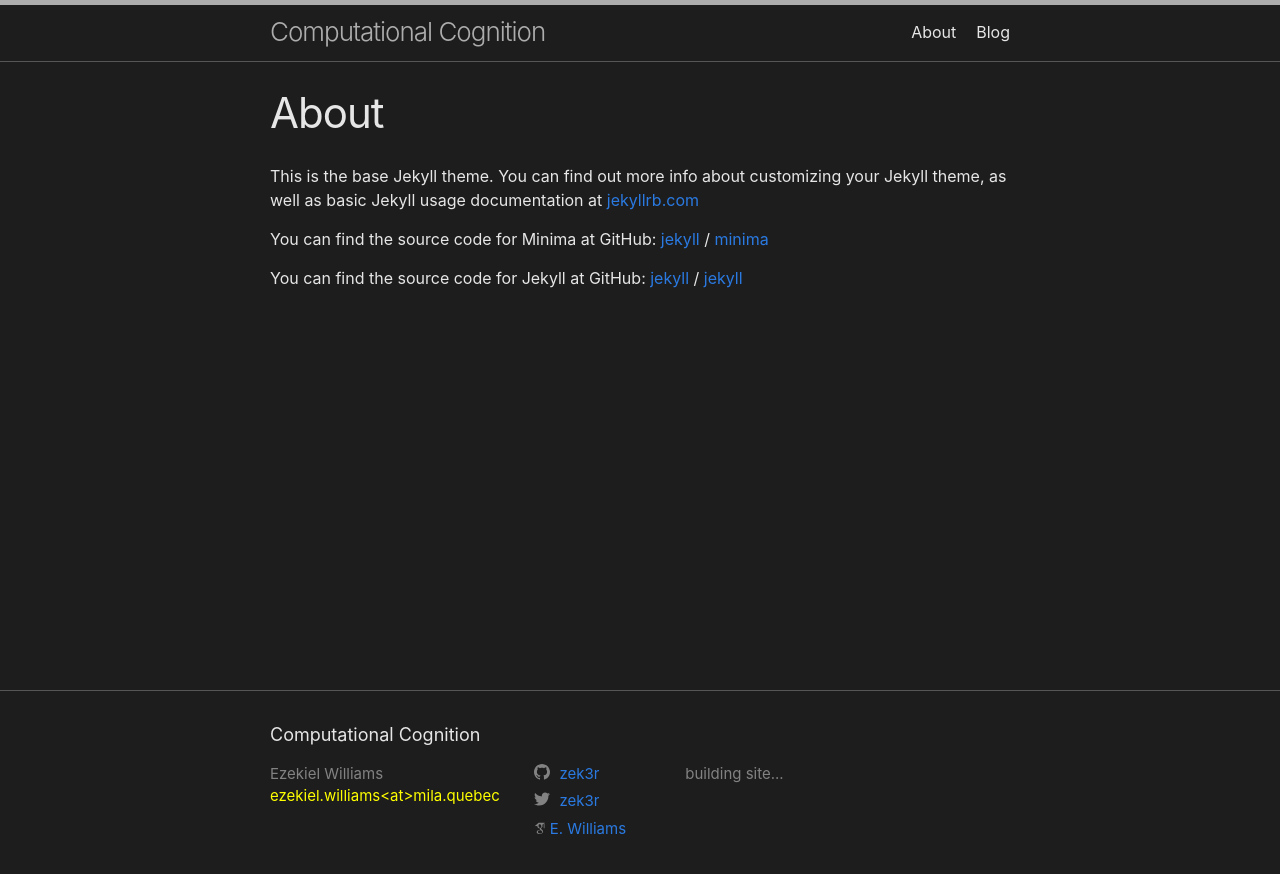
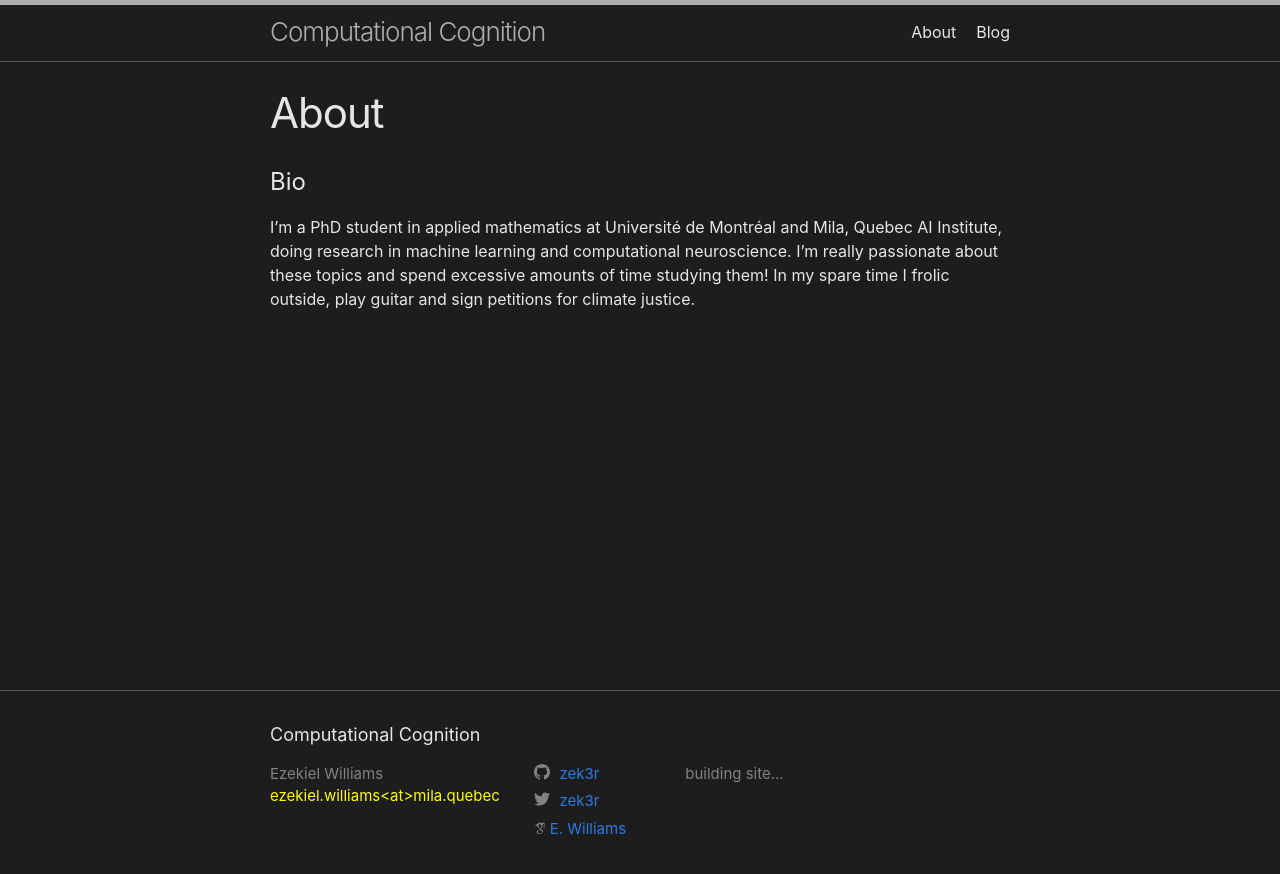
Before and after one commit to zek3r/zek3r.github.io, a Jekyll site: the page built from about.markdown, in a window 1280 px wide. Shown: the top 874 px of the page. Built offline with Jekyll 4.4.1, drawn with Linux system fonts in a browser that asks for light colours; some web fonts are replaced.

Commit message:
updating stuff...

```diff
--- a/about.markdown
+++ b/about.markdown
@@ -4,15 +4,6 @@ title: About
 permalink: /about/
 ---
 
-This is the base Jekyll theme. You can find out more info about customizing your Jekyll theme, as well as basic Jekyll usage documentation at [jekyllrb.com](https://jekyllrb.com/)
+# Bio
 
-You can find the source code for Minima at GitHub:
-[jekyll][jekyll-organization] /
-[minima](https://github.com/jekyll/minima)
-
-You can find the source code for Jekyll at GitHub:
-[jekyll][jekyll-organization] /
-[jekyll](https://github.com/jekyll/jekyll)
-
-
-[jekyll-organization]: https://github.com/jekyll
+I’m a PhD student in applied mathematics at Université de Montréal and Mila, Quebec AI Institute, doing research in machine learning and computational neuroscience. I’m really passionate about these topics and spend excessive amounts of time studying them! In my spare time I frolic outside, play guitar and sign petitions for climate justice.
```
